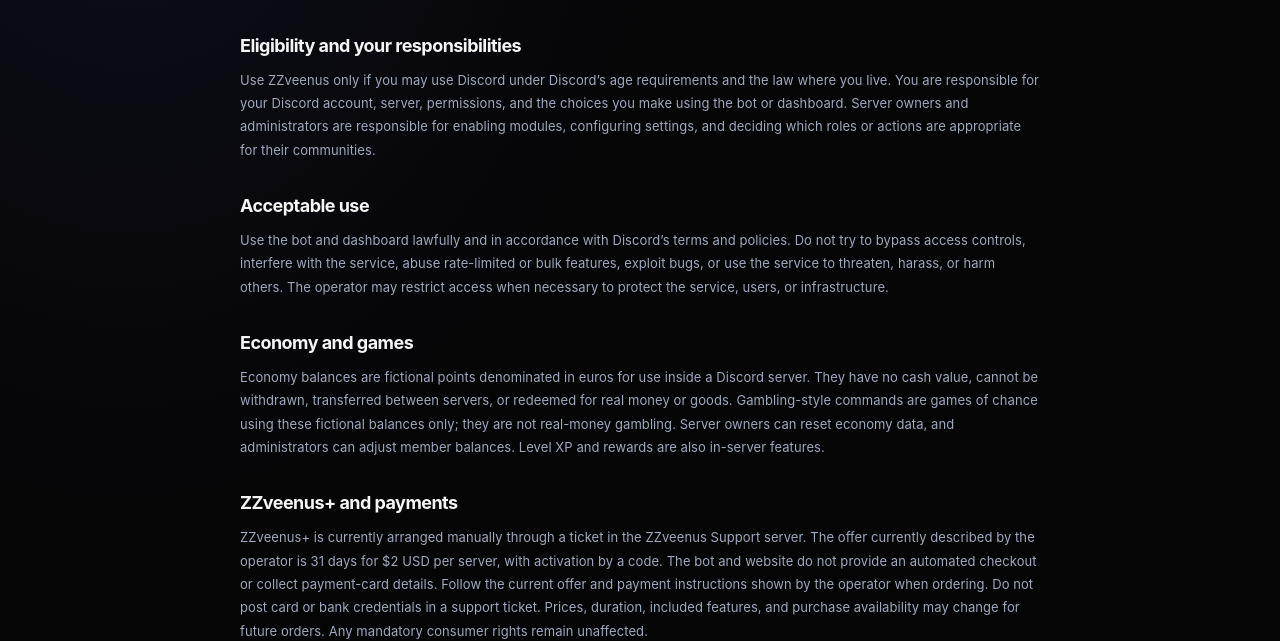
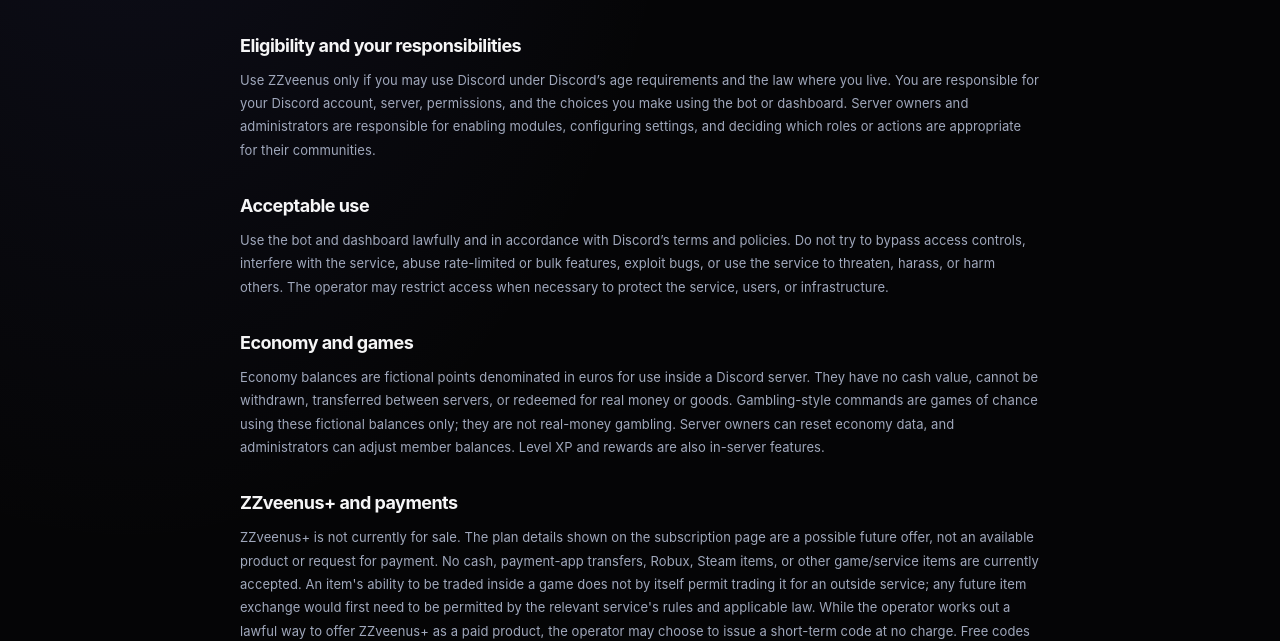
Before and after one commit to Zveenus/ZZveenus, a plain HTML site: page terms.html in a window 1280 px wide. Shown: the part 311-952 px from the top of the page. Drawn offline with Linux system fonts and the light colour scheme.

Commit message:
Clarify ZZveenus+ is not for sale

```diff
--- a/terms.html
+++ b/terms.html
@@ -21,7 +21,7 @@
     <h2>Economy and games</h2>
     <p>Economy balances are fictional points denominated in euros for use inside a Discord server. They have no cash value, cannot be withdrawn, transferred between servers, or redeemed for real money or goods. Gambling-style commands are games of chance using these fictional balances only; they are not real-money gambling. Server owners can reset economy data, and administrators can adjust member balances. Level XP and rewards are also in-server features.</p>
     <h2>ZZveenus+ and payments</h2>
-    <p>ZZveenus+ is currently arranged manually through a ticket in the ZZveenus Support server. The offer currently described by the operator is 31 days for $2 USD per server, with activation by a code. The bot and website do not provide an automated checkout or collect payment-card details. Follow the current offer and payment instructions shown by the operator when ordering. Do not post card or bank credentials in a support ticket. Prices, duration, included features, and purchase availability may change for future orders. Any mandatory consumer rights remain unaffected.</p>
+    <p>ZZveenus+ is not currently for sale. The plan details shown on the subscription page are a possible future offer, not an available product or request for payment. No cash, payment-app transfers, Robux, Steam items, or other game/service items are currently accepted. An item's ability to be traded inside a game does not by itself permit trading it for an outside service; any future item exchange would first need to be permitted by the relevant service's rules and applicable law. While the operator works out a lawful way to offer ZZveenus+ as a paid product, the operator may choose to issue a short-term code at no charge. Free codes are discretionary and not guaranteed. The bot and website do not provide checkout or request payment details. Any mandatory consumer rights remain unaffected.</p>
     <h2>Third-party services</h2>
     <p>ZZveenus depends on Discord, PebbleHost, Top.gg, Steam, YouTube/Google, public game-code feeds, and GitHub Pages for parts of its operation or hosting. Those providers control their own services, availability, data, and terms. ZZveenus cannot guarantee third-party data is complete, current, or continuously available.</p>
     <h2>Availability, changes, and disclaimers</h2>
```
